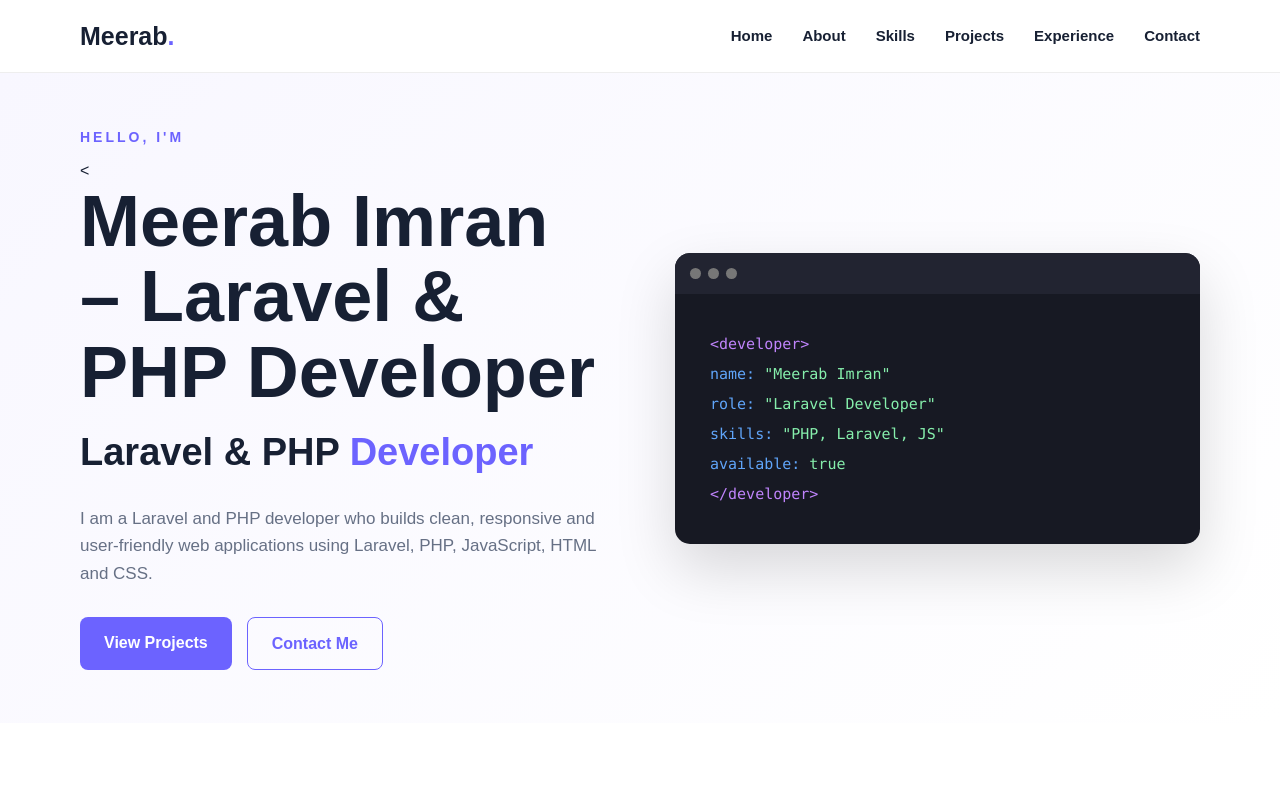
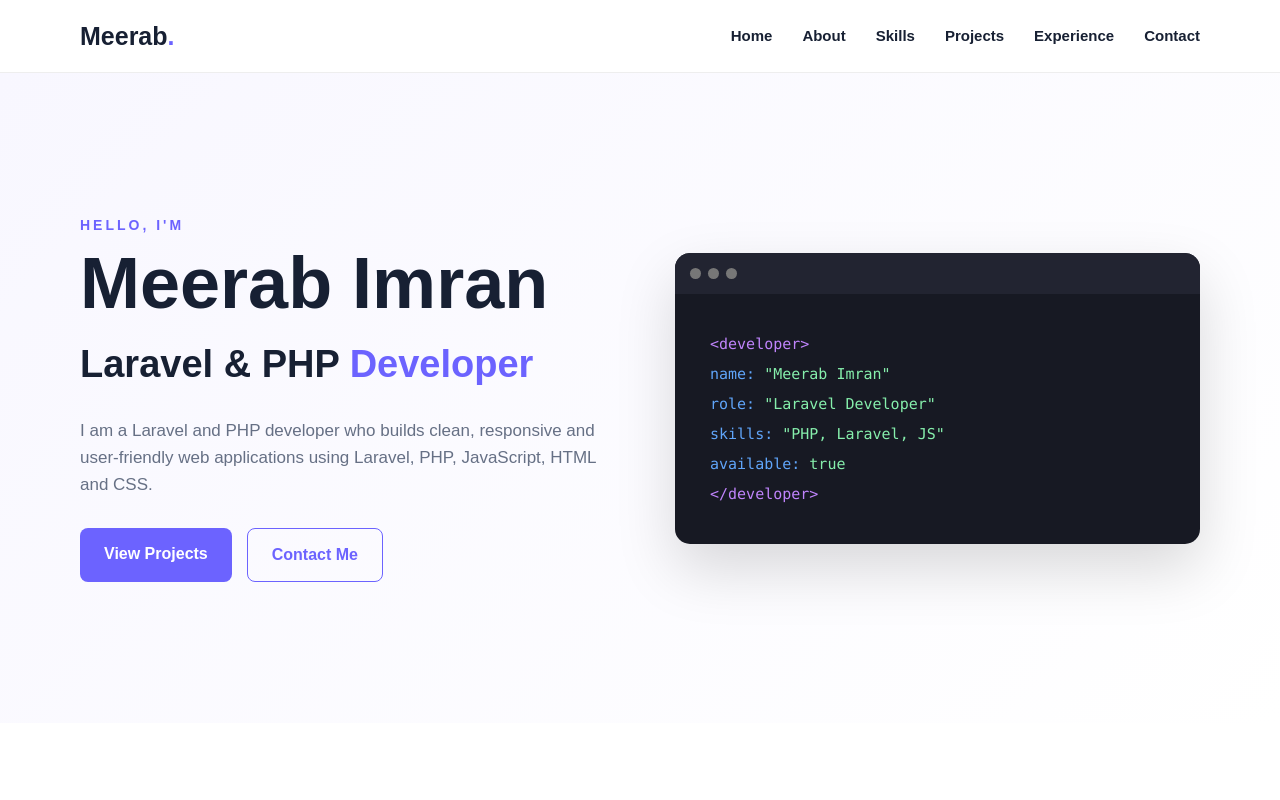
Before and after one commit to meejid/meerab, a plain HTML site: page index.html in a window 1280 px wide. Shown: the top 800 px of the page. Drawn offline with Linux system fonts and the light colour scheme; a script that the page names is missing.

Commit message:
Fix HTML merge conflict and SEO

```diff
--- a/index.html
+++ b/index.html
@@ -56,7 +56,7 @@
 
                 <p class="small-title">HELLO, I'M</p>
 
-                <<h1>Meerab Imran – Laravel & PHP Developer</h1>
+                <h1>Meerab Imran</h1>
 
                 <h2>
                     Laravel & PHP
```
